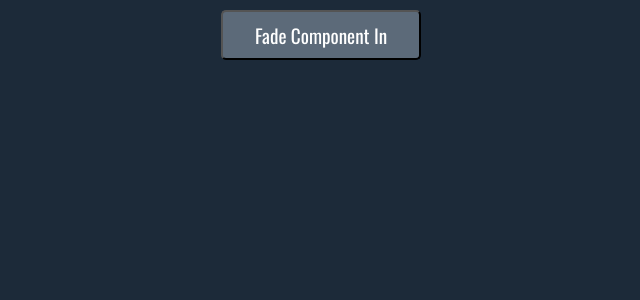
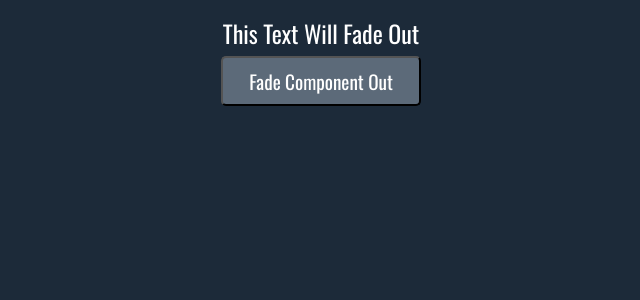
Before and after one commit to giacomo9999/Simple-React-Transition, a React (Create React App) app: page / in a window 1280 px wide. Shown: the top 300 px of the page, without its empty margins (319-959 px from the left). Built offline with nearby package versions, Linux system fonts and the light colour scheme.

Commit message:
That did not work.

```diff
--- a/src/App.js
+++ b/src/App.js
@@ -33,10 +33,11 @@ class App extends Component {
     return (
       <div>
         <div className="spacer10" />
-        <InButton bool={bool} toggle={toggle} />
-        <DisplayComp bool={bool} toggle={toggle} />
-
-
+        {bool ? (
+          <InButton bool={bool} toggle={toggle} />
+        ) : (
+          <DisplayComp bool={bool} toggle={toggle} />
+        )}
       </div>
     );
   }
--- a/src/DisplayComp.js
+++ b/src/DisplayComp.js
@@ -13,20 +13,25 @@ const transitionStyles = {
 class DisplayComp extends Component {
   render() {
     return (
-      <Transition in={this.props.bool} timeout={400}>
-        {status => (
-          <div
-            style={{
-              ...defaultStyle,
-              ...transitionStyles[status]
-            }}
-          >
-            <h2>This Text Will Fade Out</h2>
-            <button onClick={this.props.toggle}>Fade Component Out</button>
-            {console.log(status)}
-          </div>
-        )}
-      </Transition>
+      <div>
+        <h2>This Text Will Fade Out</h2>
+        <button onClick={this.props.toggle}>Fade Component Out</button>
+      </div>
+      // <Transition in={this.props.bool} timeout={400}>
+      //   {status => (
+      //     <div
+      //       style={{
+      //         ...defaultStyle,
+      //         ...transitionStyles[status]
+      //       }}
+      //     >
+      //       <h2>This Text Will Fade Out</h2>
+      //       <button onClick={this.props.toggle}>Fade Component Out</button>
+      //       {console.log(status)}
+      //       {console.log("Fading Out.")}
+      //     </div>
+      //   )}
+      // </Transition>
     );
   }
 }
--- a/src/InButton.js
+++ b/src/InButton.js
@@ -1,4 +1,4 @@
-import React, {Component} from "react";
+import React, { Component } from "react";
 import { Transition } from "react-transition-group";
 
 const defaultStyle = { transition: "opacity 400ms ease-in-out", opacity: 0 };
@@ -10,26 +10,26 @@ const transitionStyles = {
   exited: { opacity: 0 }
 };
 
-class InButton extends Component{
-render(){
+class InButton extends Component {
+  render() {
     return (
-
-        <Transition in={!this.props.bool} timeout={400}>
-          {status => (
-            <div
-              style={{
-                ...defaultStyle,
-                ...transitionStyles[status]
-              }}
-            >
-              <button onClick={this.props.toggle}>Fade Component In</button>
-              {console.log(status)}
-              {console.log("Fading In.")}
-            </div>
-          )}
-        </Transition>
-    )
-}
+        <button onClick={this.props.toggle}>Fade Component In</button>
+    //   <Transition in={!this.props.bool} timeout={400}>
+    //     {status => (
+    //       <div
+    //         style={{
+    //           ...defaultStyle,
+    //           ...transitionStyles[status]
+    //         }}
+    //       >
+    //         <button onClick={this.props.toggle}>Fade Component In</button>
+    //         {console.log(status)}
+    //         {console.log("Fading In.")}
+    //       </div>
+    //     )}
+    //   </Transition>
+    );
+  }
 }
 
 export default InButton;
```
